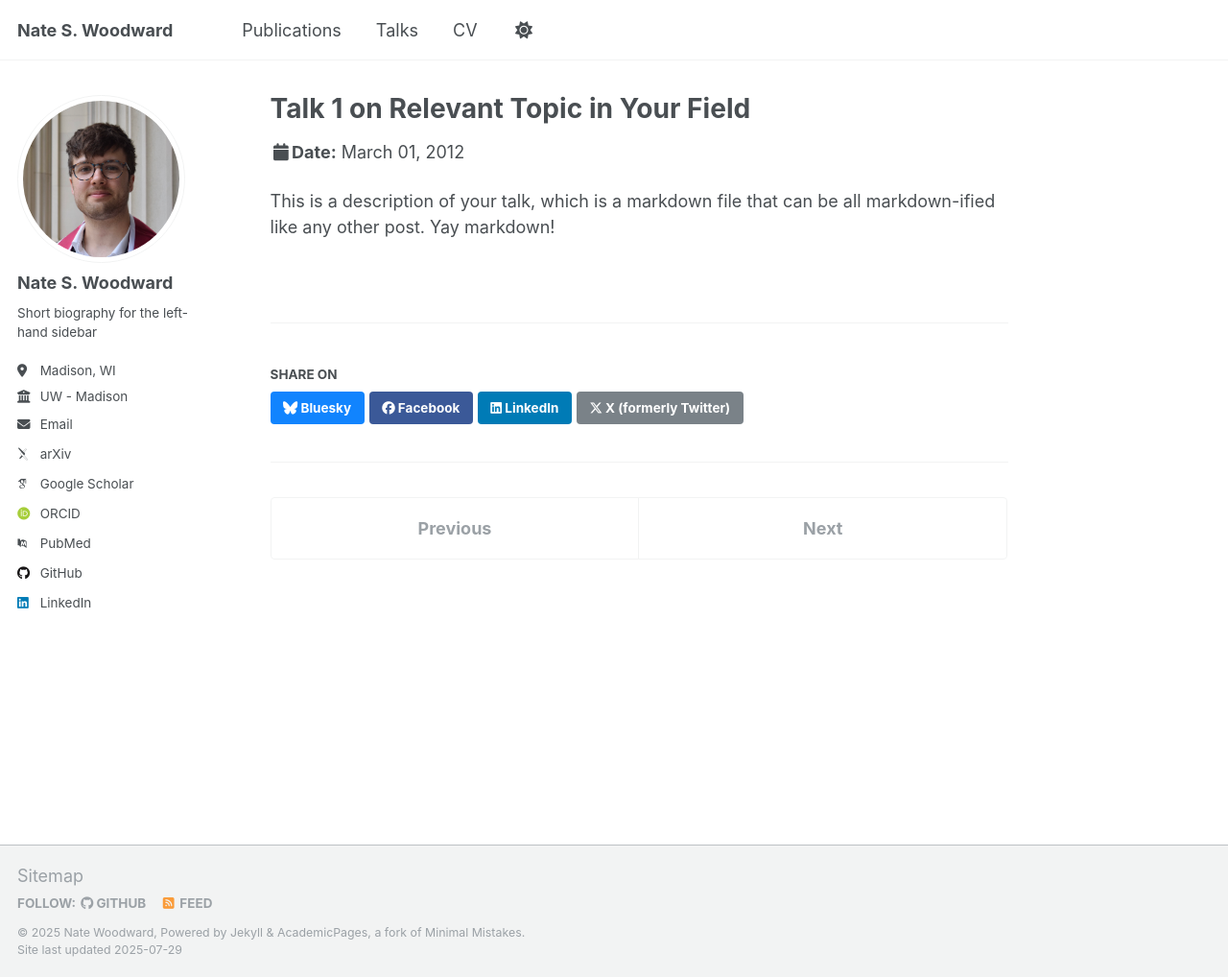
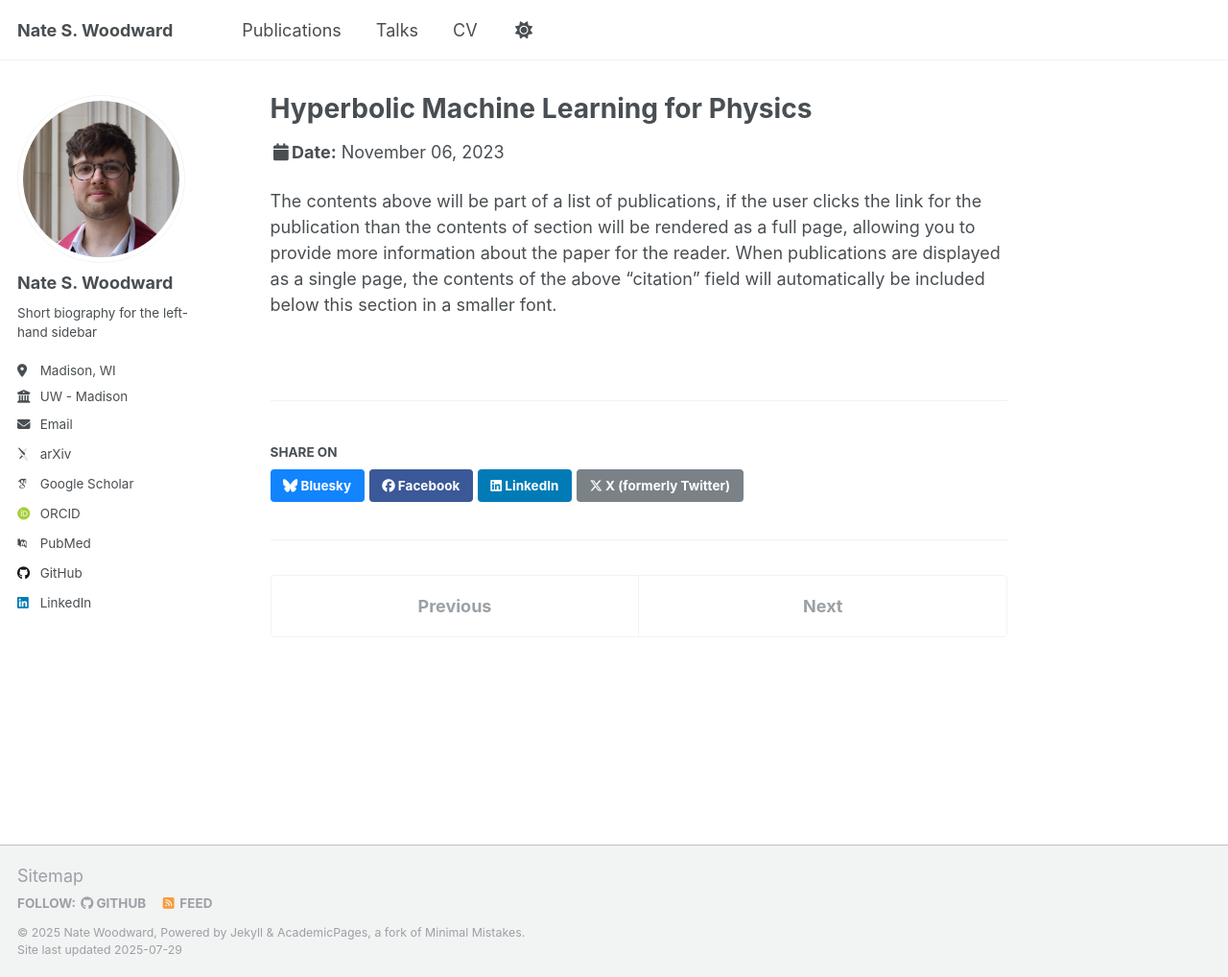
Before and after one commit to nswood/nswood.github.io, a Jekyll site: the page built from _talks/2012-03-01-talk-1.md, in a window 1280 px wide and 1018 px high. Shown: the whole window at 96% size. Built offline with Jekyll 4.4.1, drawn with Linux system fonts in a browser that asks for light colours; some web fonts are replaced; a script that is not in the unit is left out.

Commit message:
Update 2012-03-01-talk-1.md

```diff
--- a/_talks/2012-03-01-talk-1.md
+++ b/_talks/2012-03-01-talk-1.md
@@ -1,11 +1,12 @@
 ---
-title: "Talk 1 on Relevant Topic in Your Field"
+title: "Hyperbolic Machine Learning for Physics"
 collection: talks
 type: "Talk"
-permalink: /talks/2012-03-01-talk-1
-venue: "UC San Francisco, Department of Testing"
-date: 2012-03-01
-location: "San Francisco, CA, USA"
+permalink: /talks/hyperbolic-ML
+venue: 'ML4Jets 2023'
+excerpt: 'Particle jets exhibit tree-like structures through stochastic showering and hadronization. The hierarchical nature of these structures aligns naturally with hyperbolic space, a non-Euclidean geometry that captures hierarchy intrinsically. Drawing upon the foundations of geometric learning, we introduce hyperbolic transformer models tailored for tasks relevant to jet analyses, such as classification and representation learning. Through jet embeddings and jet tagging evaluations, our hyperbolic approach outperforms its Euclidean counterparts. These findings underscore the potential of using hyperbolic geometric representations in advancing jet physics analyses.'
+date: 2023-11-06
+location: "Hamburg, Germany"
 ---
 
-This is a description of your talk, which is a markdown file that can be all markdown-ified like any other post. Yay markdown!
+The contents above will be part of a list of publications, if the user clicks the link for the publication than the contents of section will be rendered as a full page, allowing you to provide more information about the paper for the reader. When publications are displayed as a single page, the contents of the above "citation" field will automatically be included below this section in a smaller font.
```
